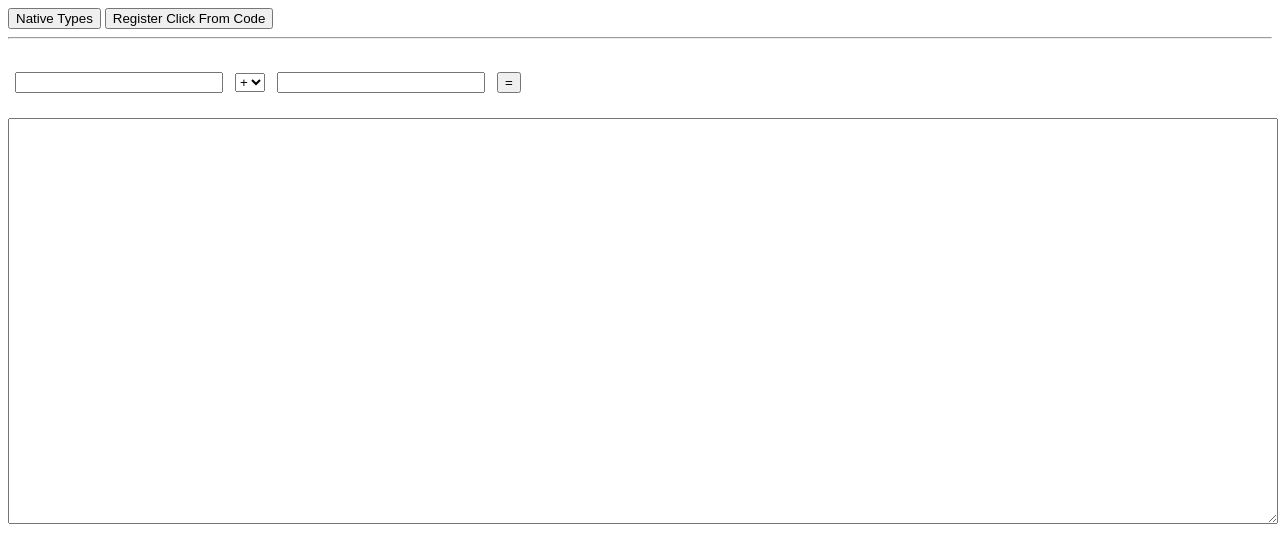
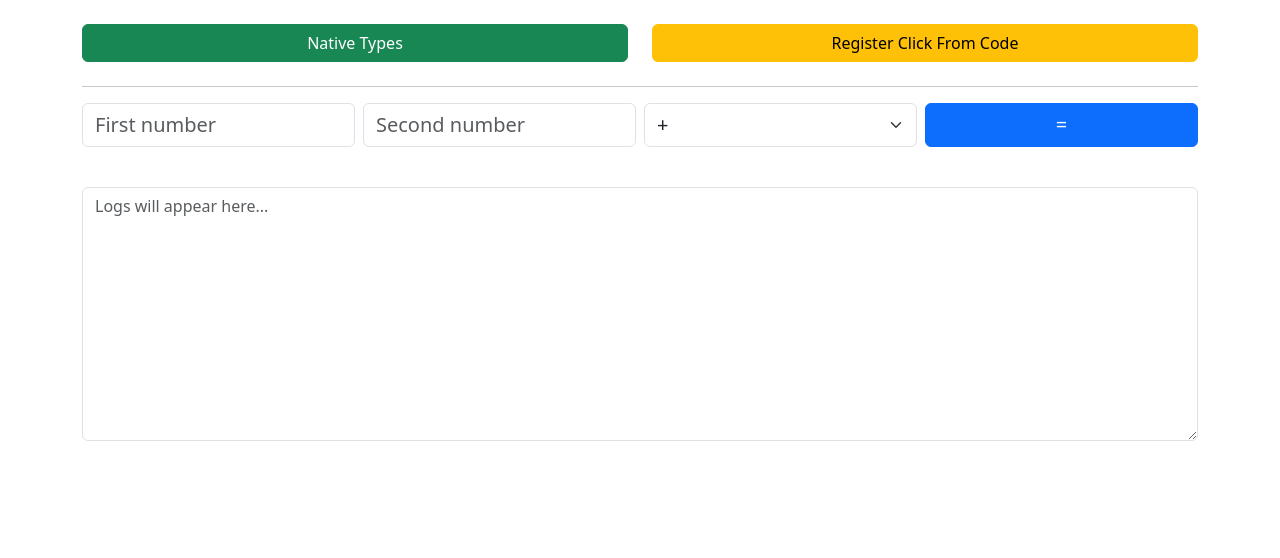
Before and after one commit to QuadStarling/WebDevCourse_HW2, a plain HTML site: page 04_HtmlElements/index.html in a window 1280 px wide. Drawn offline with nearby package versions, Linux system fonts and the light colour scheme.

Commit message:
added bootstrap grid for different sizes and added the is-valid/is-invalid function to the textboxes

```diff
--- a/04_HtmlElements/index.html
+++ b/04_HtmlElements/index.html
@@ -5,43 +5,52 @@
     <meta charset="UTF-8">
     <meta name="viewport" content="width=device-width, initial-scale=1.0">
     <title>Document</title>
+    <link href="https://cdn.jsdelivr.net/npm/bootstrap@5.3.2/dist/css/bootstrap.min.css" rel="stylesheet">
 </head>
 
 
 <body>
-    <button onclick="demoNative()">Native Types</button>
-    <button id="btn2">Register Click From Code</button>
-    <br>
-    <hr>
-    <br>
-    <table>
-        <tr>
-            <td style="padding: 5px;">
-                <input id="txt1" type="text" style="width: 200px;">
-            </td>
-            <td style="padding: 5px;">
-                <select id="ddlOp">
+    <div class="container mt-4">
+        <div class="row mb-3">
+            <div class="col-12 col-md-6 mb-2">
+                <button onclick="demoNative()" class="btn btn-success w-100">Native Types</button>
+            </div>
+            <div class="col-12 col-md-6">
+                <button id="btn2" class="btn btn-warning w-100">Register Click From Code</button>
+            </div>
+        </div>
+        <hr>
+        <div class="row g-2 mb-3">
+            <div class="col-12 col-md-6 col-lg-3">
+                <input id="txt1" class="form-control fs-5" type="text" placeholder="First number">
+            </div>
+            <div class="col-12 col-md-6 col-lg-3">
+                <input id="txt2" class="form-control fs-5" type="text" placeholder="Second number">
+            </div>
+            <div class="col-12 col-md-6 col-lg-3">
+                <select id="ddlOp" class="form-select fs-5">
                     <option value="+">+</option>
                     <option value="-">-</option>
                     <option value="*">*</option>
                     <option value="/">/</option>
                 </select>
-            </td>
-            <td style="padding: 5px;">
-                <input id="txt2" type="text" style="width: 200px;">
-            </td>
-            <td style="padding: 5px;">
-                <button id="btnCalc">=</button>
-            </td>
-            <td style="padding: 5px;">
+            </div>
+            <div class="col-12 col-md-6 col-lg-3">
+                <button id="btnCalc" class="btn btn-primary w-100 fs-5">=</button>
+            </div>
+        </div>
+        <div class="row mb-3">
+            <div class="col-12">
                 <h3 id="lblRes"></h3>
-            </td>
+            </div>
+        </div>
 
-        </tr>
-    </table>
-    <br>
-
-    <textarea id="output" style="width:100%;height:400px;"></textarea>
+        <div class="row">
+            <div class="col-12">
+                <textarea id="output" class="form-control" rows="10" placeholder="Logs will appear here..."></textarea>
+            </div>
+        </div>
+    </div>
 
 
 </body>
--- a/04_HtmlElements/index.js
+++ b/04_HtmlElements/index.js
@@ -16,10 +16,30 @@ function pageLoaded() {
     lblRes = document.getElementById('lblRes');
     ddlOp = document.getElementById('ddlOp');
     btn.addEventListener('click', () => {
-        calculate();
+        const valid1 = validateInput(txt1);
+        const valid2 = validateInput(txt2);
+
+        if (valid1 && valid2) {
+            calculate();
+        } else {
+            print("Invalid input! Please enter numbers.", true);
+            lblRes.innerText = "";
+        }
     });
+}
 
+function validateInput(inputElement) {
+    const value = inputElement.value;
 
+    if (!isNaN(value) && value.trim() !== "") {
+        inputElement.classList.add("is-valid");
+        inputElement.classList.remove("is-invalid");
+        return true;
+    } else {
+        inputElement.classList.add("is-invalid");
+        inputElement.classList.remove("is-valid");
+        return false;
+    }
 }
 
 function calculate() {
```
